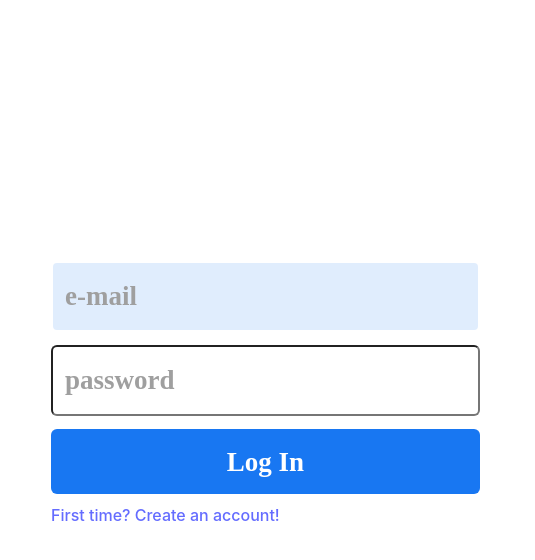
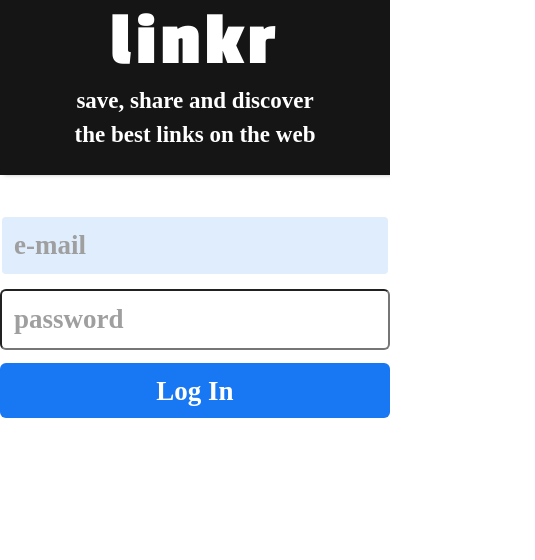
Before and after one commit to jao45gg/linkr, a React (Vite) app: page /signin in a window 390 px wide. Shown: the top 560 px of the page, 535 px wide, since content can reach past the window. Built offline with nearby package versions, Linux system fonts and the light colour scheme; no server answers.

Commit message:
feat: responsive layout (signin, signup)

```diff
--- a/src/App.jsx
+++ b/src/App.jsx
@@ -6,7 +6,7 @@ import Layout from "./components/Layout";
 import Feed from "./routes/Feed";
 import SignUp from "./routes/SignUp";
 import SignIn from "./routes/SignIn";
-import Auth from "./components/Auth";
+import Auth from "./components/authRoute/Auth";
 
 export default function App() {
   return (
--- /dev/null
+++ b/src/components/authRoute/Auth.jsx
@@ -0,0 +1,12 @@
+import React from "react";
+import useWindowSize from "../../hooks/useWindowSize";
+import LayoutDesktop from "./LayoutDesktop";
+import LayoutMobile from "./LayoutMobile";
+
+const Auth = () => {
+  const { width } = useWindowSize();
+
+  return width >= 860 ? <LayoutDesktop /> : <LayoutMobile />;
+};
+
+export default Auth;
--- a/src/components/Auth.jsx
+++ b/src/components/authRoute/LayoutDesktop.jsx
@@ -2,7 +2,7 @@ import React from "react";
 import styled from "styled-components";
 import { Outlet } from "react-router-dom";
 
-const Auth = () => {
+const LayoutDesktop = () => {
   return (
     <Main>
       <Left>
@@ -67,4 +67,4 @@ const Right = styled.section`
     left: 9.53%;
   }
 `;
-export default Auth;
+export default LayoutDesktop;
--- /dev/null
+++ b/src/components/authRoute/LayoutMobile.jsx
@@ -0,0 +1,69 @@
+import React from "react";
+import styled from "styled-components";
+import { Outlet } from "react-router-dom";
+
+const LayoutMobile = () => {
+  return (
+    <Main>
+      <Left>
+        <span>
+          <h1>linkr</h1>
+          <p>
+            save, share and discover <br /> the best links on the web
+          </p>
+        </span>
+      </Left>
+      <Right>
+        <span>
+          <Outlet />
+        </span>
+      </Right>
+    </Main>
+  );
+};
+
+const Main = styled.main`
+  display: flex;
+  flex-direction: column;
+  justify-content: flex-start;
+  align-items: center;
+  height: 100dvh;
+  width: 100dvw;
+`;
+
+const Left = styled.section`
+  background: #151515;
+  box-shadow: 4px 0px 4px rgba(0, 0, 0, 0.25);
+  height: 175px;
+  width: 100%;
+
+  span {
+  }
+  h1 {
+    font-family: "Passion One";
+    font-style: normal;
+    font-weight: 700;
+    font-size: 76px;
+    line-height: 84px;
+    letter-spacing: 0.05em;
+    text-align: center;
+    color: #ffffff;
+  }
+  p {
+    font-family: "Oswald";
+    font-style: normal;
+    font-weight: 700;
+    font-size: 23px;
+    line-height: 34px;
+    text-align: center;
+    color: #ffffff;
+  }
+`;
+
+const Right = styled.section`
+  margin: 40px 0;
+
+  span {
+  }
+`;
+export default LayoutMobile;
--- a/src/components/forms/AuthButton.jsx
+++ b/src/components/authRoute/forms/Button.jsx
@@ -1,11 +1,12 @@
 import React from "react";
 import styled from "styled-components";
 import { ThreeDots } from "react-loader-spinner";
+import useWindowSize from "../../../hooks/useWindowSize";
 
-const AuthButton = (props) => {
+const Button = (props) => {
+  const { width } = useWindowSize();
   return (
-    <>
-      <StyledAuthButton {...props}>
+    <StyledButton {...props} mobile={width < 860}>
       {props.disabled ? (
         <ThreeDots
           height="60"
@@ -20,13 +21,12 @@ const AuthButton = (props) => {
       ) : (
         props.children // Render the text directly
       )}
-      </StyledAuthButton>
-    </>
+    </StyledButton>
   );
 };
 
-const StyledAuthButton = styled.button`
-  height: 65px;
+const StyledButton = styled.button`
+  height: ${(props) => (props.mobile ? "55px" : "65px")};
   background: #1877f2;
   border-radius: 6px;
   width: 100%;
@@ -58,4 +58,4 @@ const StyledAuthButton = styled.button`
   }
 `;
 
-export default AuthButton;
+export default Button;
--- a/src/components/forms/AuthInput.jsx
+++ b/src/components/authRoute/forms/Input.jsx
@@ -1,16 +1,14 @@
 import React from "react";
 import styled from "styled-components";
+import useWindowSize from "../../../hooks/useWindowSize";
 
-const AuthInput = React.forwardRef((props, ref) => {
-  return (
-    <>
-      <StyledAuthInput ref={ref} {...props} />
-    </>
-  );
+const Input = React.forwardRef((props, ref) => {
+  const { width } = useWindowSize();
+  return <StyledInput ref={ref} {...props} mobile={width < 860} />;
 });
 
-const StyledAuthInput = styled.input`
-  height: 65px;
+const StyledInput = styled.input`
+  height: ${(props) => (props.mobile ? "55px" : "65px")};
   background: #ffffff;
   border-radius: 6px;
   width: calc(100% - 18px);
@@ -46,4 +44,4 @@ const StyledAuthInput = styled.input`
   }
 `;
 
-export default AuthInput;
+export default Input;
--- a/src/routes/SignIn.jsx
+++ b/src/routes/SignIn.jsx
@@ -1,10 +1,10 @@
 import React, { useRef, useState, useEffect } from "react";
 import styled from "styled-components";
-import AuthInput from "../components/forms/AuthInput";
-import AuthButton from "../components/forms/AuthButton";
+import AuthInput from "../components/authRoute/forms/Input";
+import AuthButton from "../components/authRoute/forms/Button";
 import { Link, useNavigate } from "react-router-dom";
 import { axiosPrivate } from "../api/axios";
-import ErrWrapper from "../components/forms/Err";
+import ErrWrapper from "../components/authRoute/forms/Err";
 import { isUri } from "valid-url";
 
 const SignIn = () => {
@@ -98,14 +98,14 @@ const SignIn = () => {
         <AuthButton disabled={isLoading}>Log In</AuthButton>
       </form>
       <Link to="/signup">
-        <p>First time? Create an account!</p>
+        <P>First time? Create an account!</P>
       </Link>
     </Container>
   );
 };
 
 const Container = styled.div`
-  width: 429px;
+  max-width: 429px;
   && span {
     width: 100%;
     height: 100%;
--- a/src/routes/SignUp.jsx
+++ b/src/routes/SignUp.jsx
@@ -1,10 +1,10 @@
 import React, { useRef, useState, useEffect } from "react";
 import styled from "styled-components";
-import AuthInput from "../components/forms/AuthInput";
-import AuthButton from "../components/forms/AuthButton";
+import AuthInput from "../components/authRoute/forms/Input";
+import AuthButton from "../components/authRoute/forms/Button";
 import { Link, useNavigate } from "react-router-dom";
 import { axiosPrivate } from "../api/axios";
-import ErrWrapper from "../components/forms/Err";
+import ErrWrapper from "../components/authRoute/forms/Err";
 import { isUri } from "valid-url";
 
 const SignUp = () => {
@@ -129,7 +129,7 @@ const SignUp = () => {
 };
 
 const Container = styled.div`
-  width: 429px;
+  max-width: 429px;
   && span {
     width: 100%;
     height: 100%;
```
Also changed, not shown: src/components/authRoute/forms/Err.jsx (renamed from src/components/forms/Err.jsx). Lines whose indentation alone changed are shown as unchanged.
